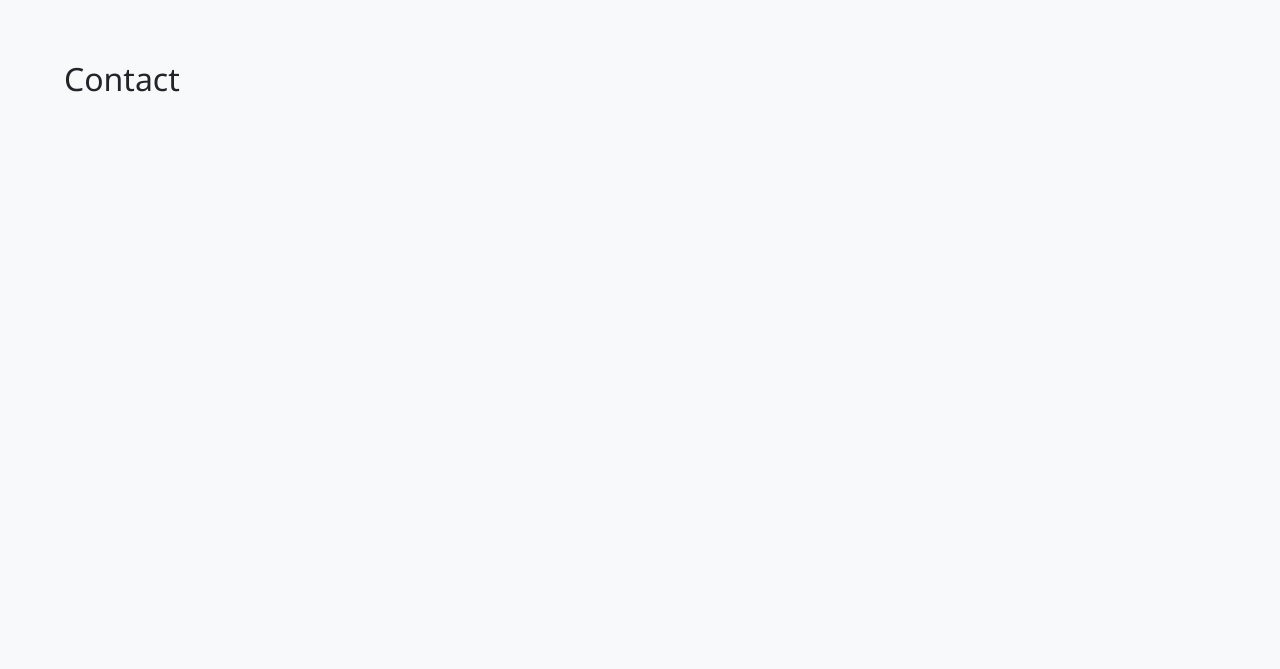
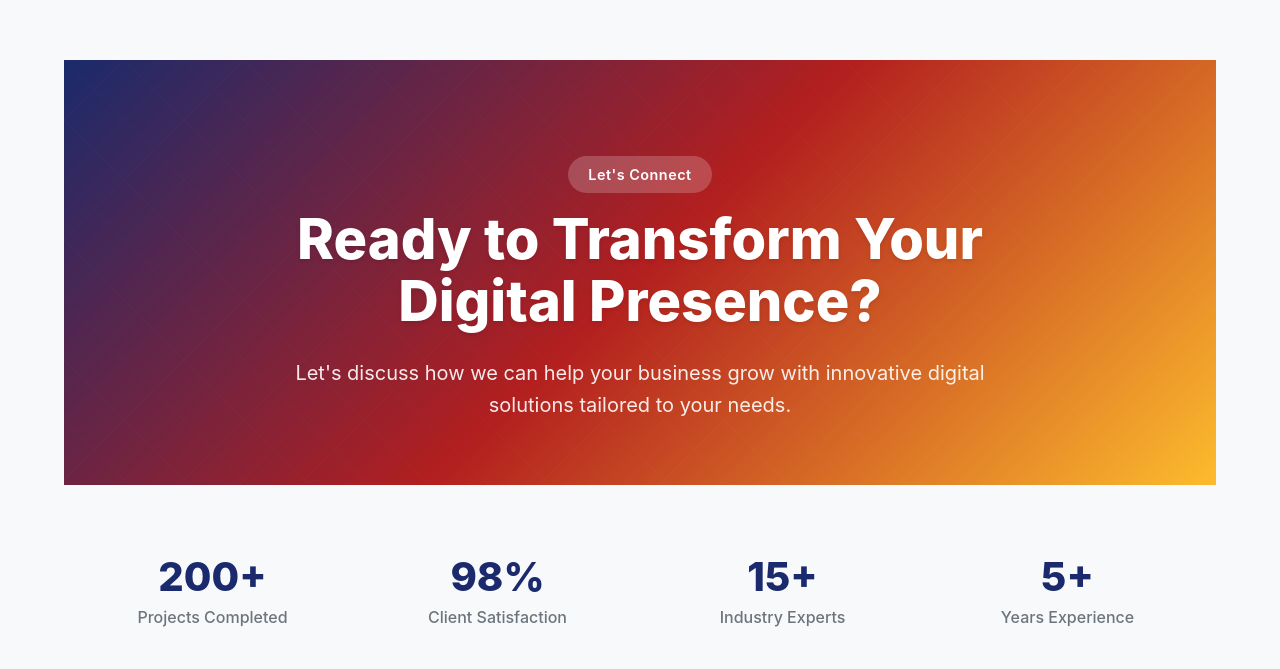
Before and after one commit to SIMPLE-H-O-C/Simple-hoc, a React (Vite) app in the folder simple-hoc/: page / in a window 1280 px wide. Shown: the part 4891-5560 px from the top of the page. Built offline with nearby package versions, Linux system fonts and the light colour scheme.

Commit message:
Add an import for contact us page

```diff
--- a/simple-hoc/src/pages/HomePage.jsx
+++ b/simple-hoc/src/pages/HomePage.jsx
@@ -2,6 +2,7 @@ import React from "react";
 import Navbar from "../components/Navbar";
 import Hero from "../components/Hero";
 import Services from "../components/Services";
+import ContactUs from "../pages/ContactUs";
 
 const HomePage = () => {
   return (
@@ -28,8 +29,8 @@ const HomePage = () => {
         <h2>Testimonials</h2>
       </section>
 
-      <section id="contact" style={{ height: "100vh", padding: "4rem", background: "#f8f9fa" }}>
-        <h2>Contact</h2>
+      <section id="contact" style={{ background: "#f8f9fa", padding: "4rem" }}>
+        <ContactUs />
       </section>
     </div>
   );
```
